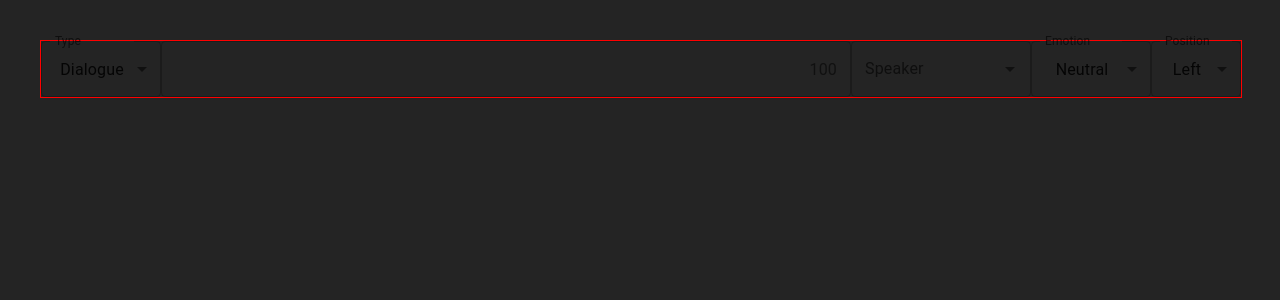
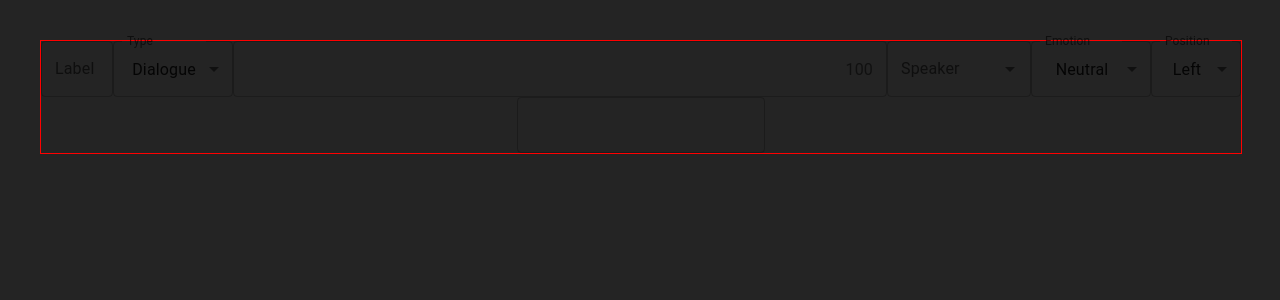
Before and after one commit to nonotnoah/mol-script-creator, a React (Vite) app: page / in a window 1280 px wide. Shown: the top 300 px of the page. Built offline with nearby package versions, Linux system fonts and the light colour scheme.

Commit message:
start response

```diff
--- a/src/App.scss
+++ b/src/App.scss
@@ -15,7 +15,16 @@
   border: 1px solid red;
 }
 
+.row-wrapper {
+  position: relative;
+  display: flex;
+  flex-flow: column;
+  width: 100%;
+  justify-content: center;
+  align-items: center;
+}
 .row {
+  position: relative;
   display: flex;
   width: 100%;
   justify-content: center;
@@ -24,10 +33,10 @@
     width: 10%;
   }
   .dialogue-input {
-    flex: 1
+    flex: 1;
   }
   .speakerOptionWrapper {
-    width: 15%;
+    width: 12%;
   }
   .emotion-type {
     width: 10%;
@@ -35,4 +44,12 @@
   .position-type {
     width: 7.5%;
   }
+  .label-input {
+    width: 6%;
+  }
+  .response {
+    flex: 1;
+    // position: absolute;
+    // bottom: -2rem
+  }
 }
--- /dev/null
+++ b/src/Row Components/Label.tsx
@@ -0,0 +1,15 @@
+import React from 'react'
+import { ChangeProps } from './types'
+import { TextField } from '@mui/material'
+
+export default function Label({ handleChange }: ChangeProps) {
+  return (
+    <TextField
+      label='Label'
+      className='label-input'
+      onChange={(event) => {
+        handleChange(event.target.value)
+      }}
+    />
+  )
+}
--- a/src/Row Components/Position.tsx
+++ b/src/Row Components/Position.tsx
@@ -3,7 +3,7 @@ import { FormControl, InputLabel, Select, MenuItem } from '@mui/material'
 import { ChangeProps } from './types'
 
 export default function Position({ handleChange }: ChangeProps) {
-  const [positionType, setPositionType] = React.useState<string>('left')
+  const [positionType, setPositionType] = React.useState('left')
   return (
     <FormControl className='position-type'>
       <InputLabel id="position-type">Position</InputLabel>
--- /dev/null
+++ b/src/Row Components/Response.tsx
@@ -0,0 +1,10 @@
+import React from 'react'
+import { TextField } from '@mui/material'
+
+export default function Response() {
+  return (
+    <div className='response'>
+      <TextField />
+    </div>
+  )
+}
--- a/src/Row.tsx
+++ b/src/Row.tsx
@@ -1,23 +1,80 @@
 import React from 'react'
 
-import DeleteIcon from '@mui/icons-material/Delete'
 import DialogueType from './Row Components/DialogueType';
 import Dialogue from './Row Components/Dialogue';
 import Speaker from './Row Components/Speaker';
 import Emotion from './Row Components/Emotion';
 import Position from './Row Components/Position';
+import Response from './Row Components/Response';
+import Label from './Row Components/Label';
+
+interface RowData {
+  dialogueType: string,
+  dialogue: string,
+  label?: string,
+  emotion?: string,
+  position?: string,
+  speaker?: string,
+  next?: string,
+  res?: {
+    m: string
+    level?: number // only show if player meets compatability req
+    next: string
+  }[]
+}
+export interface Message {
+  m?: string
+  q?: string
+  char?: string
+  label?: string
+  next?: string
+  res?: {
+    m: string
+    level?: number // only show if player meets compatability req
+    next: string
+  }[]
+  emotion?: string
+  location?: string
+  pos?: string
+}
 
 export default function Row() {
+  const [diagType, setDiagType] = React.useState<string>('Dialogue')
+  const [diag, setDiag] = React.useState<string>('')
+  const [speaker, setSpeaker] = React.useState<string>('')
+  const [emotion, setEmotion] = React.useState<string>('')
+  const [pos, setPos] = React.useState('')
+  const [label, setLabel] = React.useState<string>('')
+  const [res, setRes] = React.useState<string>('')
 
-  const [diagType, setDiagType] = React.useState<string>('Dialogue')
-  const [diag, setDiag] = React.useState<string>()
-  const [speaker, setSpeaker] = React.useState<string>()
-  const [emotion, setEmotion] = React.useState<string>()
-  const [pos, setPos] = React.useState<string>()
+  const rowData = React.useRef<Message>({})
+
+  React.useEffect(() => {
+    if (diagType == 'Narrator') {
+      rowData.current = {
+        m: diag,
+        label: label,
+        emotion: '',
+        char: 'system',
+      }
+      return
+    }
+    rowData.current = {
+      m: diag,
+      label: label,
+      emotion: emotion,
+      pos: pos,
+      char: speaker
+    }
+
+
+  }, [diagType, diag, speaker, emotion, pos, label])
 
   return (
     <>
+      <div className="row-wrapper">
         <div className='row'>
+          <Label handleChange={(value) => setLabel(value)} />
           <DialogueType handleChange={(value) => setDiagType(value)} />
           <Dialogue handleChange={(value) => setDiag(value)} />
           {(diagType == 'Dialogue') && (
@@ -28,6 +85,10 @@ export default function Row() {
             </>
           )}
         </div >
+        <div className="row">
+          <Response />
+        </div>
+      </div>
     </>
   )
 }
```
Lines whose indentation alone changed are shown as unchanged.
